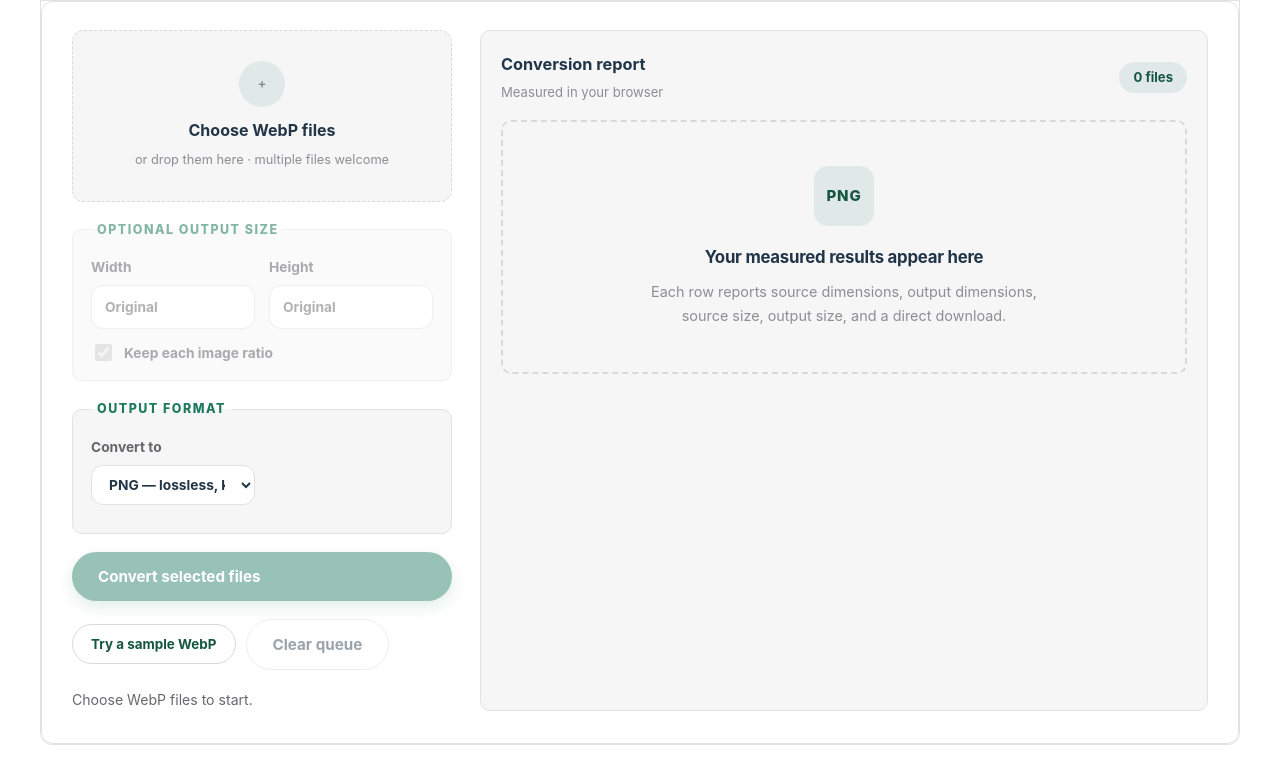
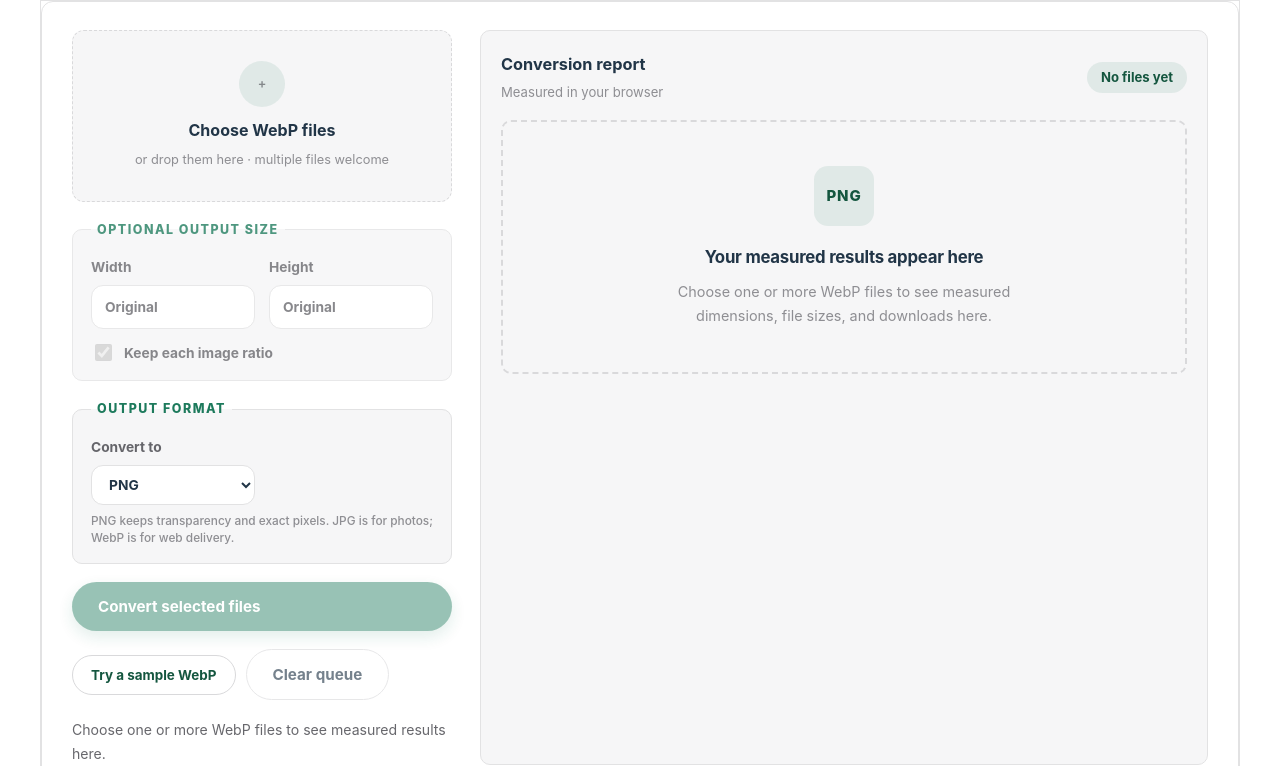
Before and after one commit to ijmu/pngtoolbox, a website built with Vite: page index.html in a window 1280 px wide. Shown: the part 989-1755 px from the top of the page. Built offline with nearby package versions, Linux system fonts and the light colour scheme; what pica would draw is missing.

Commit message:
Polish PNGToolbox responsive converter workspace (#5)
Polish PNGToolbox responsive converter workspace

```diff
--- a/index.html
+++ b/index.html
@@ -107,9 +107,9 @@
                     <div class="field-row">
                       <label>Convert to
                         <select id="webpPageFormat">
-                          <option value="png" selected>PNG — lossless, keeps transparency</option>
-                          <option value="jpg">JPG — smallest files for photos</option>
-                          <option value="webp">WebP — smallest files for the web</option>
+                          <option value="png" selected>PNG</option>
+                          <option value="jpg">JPG</option>
+                          <option value="webp">WebP</option>
                         </select>
                       </label>
                     </div>
@@ -118,7 +118,8 @@
                       <input id="webpPageQuality" type="range" min="40" max="95" value="85" />
                       <output id="webpQualityValue">85%</output>
                     </div>
-                    <p class="field-help" id="webpFormatNote" hidden>Some browsers cannot re-encode WebP. If that happens the file is saved as PNG instead and every affected row says so.</p>
+                    <p class="field-help format-help">PNG keeps transparency and exact pixels. JPG is for photos; WebP is for web delivery.</p>
+                     <p class="field-help" id="webpFormatNote" hidden>Some browsers cannot re-encode WebP. If that happens the file is saved as PNG instead and every affected row says so.</p>
                   </fieldset>
                   <button id="webpPageConvert" class="primary-button" type="button" disabled>Convert selected files</button>
                   <div class="webp-secondary-actions">
@@ -126,11 +127,11 @@
                     <button id="webpPageClear" class="secondary-button" type="button" disabled>Clear queue</button>
                   </div>
                   <progress id="webpPageProgress" class="progress-bar" max="100" value="0" hidden>0%</progress>
-                  <div id="webpPageStatus" class="status" role="status">Choose WebP files to start.</div>
+                  <div id="webpPageStatus" class="status" role="status">Choose one or more WebP files to see measured results here.</div>
                 </aside>
                 <div class="webp-results" aria-live="polite">
-                  <div class="webp-results-head"><div><strong>Conversion report</strong><span>Measured in your browser</span></div><span id="webpPageCount">0 files</span></div>
-                  <div id="webpPageEmpty" class="webp-empty"><span class="preview-symbol">PNG</span><h3>Your measured results appear here</h3><p>Each row reports source dimensions, output dimensions, source size, output size, and a direct download.</p></div>
+                  <div class="webp-results-head"><div><strong>Conversion report</strong><span>Measured in your browser</span></div><span id="webpPageCount">No files yet</span></div>
+                  <div id="webpPageEmpty" class="webp-empty"><span class="preview-symbol">PNG</span><h3>Your measured results appear here</h3><p>Choose one or more WebP files to see measured dimensions, file sizes, and downloads here.</p></div>
                   <p id="webpPageSummary" class="webp-summary" hidden></p>
                   <div id="webpPageResults" class="webp-result-list"></div>
                   <button id="webpPageZip" class="primary-button webp-zip" type="button" hidden>Download all PNGs as ZIP</button>
@@ -153,7 +154,7 @@
             <div class="hp-card"><div class="hp-icon">📦</div><h3>True batch conversion</h3><p>Queue as many WebP files as you need and convert them all in one pass — no one-at-a-time limits.</p></div>
             <div class="hp-card"><div class="hp-icon">🗂️</div><h3>One-click ZIP download</h3><p>Batch results are bundled into a single ZIP archive, so you download everything at once.</p></div>
             <div class="hp-card"><div class="hp-icon">🫥</div><h3>Transparency preserved</h3><p>If the WebP source has transparent pixels, the PNG output keeps the alpha channel intact.</p></div>
-            <div class="hp-card"><div class="hp-icon">🎚️</div><h3>PNG or JPG output</h3><p>Choose per batch: PNG for lossless quality and transparency, or JPG with an adjustable quality slider for the smallest photo files.</p></div>
+            <div class="hp-card"><div class="hp-icon">🎚️</div><h3>PNG, JPG, or WebP output</h3><p>Choose per batch: PNG for lossless quality and transparency, JPG for compact photos, or WebP for web delivery.</p></div>
             <div class="hp-card"><div class="hp-icon">📐</div><h3>Optional resizing</h3><p>Keep the original dimensions or set an exact output size with aspect-ratio protection.</p></div>
             <div class="hp-card"><div class="hp-icon">🧾</div><h3>Measured report</h3><p>Every row shows real source and output dimensions plus real file sizes — read from the actual files.</p></div>
             <div class="hp-card"><div class="hp-icon">🔒</div><h3>100% local &amp; private</h3><p>Conversion runs on your device with the browser's own decoders. Nothing is uploaded — ever.</p></div>
--- a/src/converter-ui.ts
+++ b/src/converter-ui.ts
@@ -132,14 +132,14 @@
   function renderJobs(): void {
     resetOutputs();
     const count = jobs.length;
-    ui.count.textContent = `${count} file${count === 1 ? "" : "s"}`;
+    ui.count.textContent = count ? `${count} file${count === 1 ? "" : "s"}` : "No files yet";
     const enabled = count > 0;
     ui.sizeControls.disabled = !enabled;
     ui.convertButton.disabled = !enabled || busy;
     ui.clearButton.disabled = !enabled || busy;
     ui.empty.hidden = enabled;
     if (!enabled) {
-      ui.status.textContent = `Choose ${fileLabel} to start.`;
+      ui.status.textContent = "Choose one or more WebP files to see measured results here.";
       return;
     }
     ui.status.textContent = `${count} valid file${count === 1 ? " is" : "s are"} ready. Pick an output format, then convert.`;
--- a/styles.css
+++ b/styles.css
@@ -669,7 +669,9 @@
 
 .webp-size-controls { border: 1px solid var(--line); border-radius: var(--radius); background: var(--surface-soft); padding: 16px; margin: 0; }
 .webp-size-controls legend { font-size: 0.8rem; font-weight: 750; color: var(--ink-2); padding: 0 6px; }
-.webp-size-controls:disabled { opacity: 0.55; }
+.webp-size-controls:disabled { opacity: 0.78; }
+.webp-size-controls:disabled label, .webp-size-controls:disabled input::placeholder { color: var(--ink-2); }
+.webp-secondary-actions .secondary-button:disabled { opacity: 0.62; }
 
 /* ---------- Evidence / decision / content grid / FAQ ---------- */
 .evidence-grid { display: grid; grid-template-columns: repeat(3, 1fr); gap: 20px; }
@@ -761,7 +763,9 @@
   color: var(--accent);
   padding: 0 6px;
 }
-.webp-size-controls:disabled { opacity: 0.55; }
+.webp-size-controls:disabled { opacity: 0.78; }
+.webp-size-controls:disabled label, .webp-size-controls:disabled input::placeholder { color: var(--ink-2); }
+.webp-secondary-actions .secondary-button:disabled { opacity: 0.62; }
 
 .webp-secondary-actions { display: flex; gap: 10px; align-items: center; flex-wrap: wrap; }
 .webp-secondary-actions .try-sample { margin-top: 0; }
@@ -882,7 +886,19 @@
 
 .webp-zip { justify-self: start; }
 
+.topbar nav { max-width: 100%; overflow-x: auto; white-space: nowrap; scrollbar-width: thin; }
+.topbar nav a { flex: 0 0 auto; }
+
 /* ---------- Responsive ---------- */
+.webp-workspace-grid > *, .webp-controls, .webp-results, .webp-size-controls, .webp-size-controls label { min-width: 0; }
+.webp-controls, .webp-results { max-width: 100%; }
+#webpFormatControls select { min-width: 0; text-overflow: ellipsis; white-space: nowrap; }
+.format-help { margin: -4px 0 0; line-height: 1.45; }
+body { overflow-x: clip; }
+@media (max-width: 1100px) {
+  .webp-workspace-grid { grid-template-columns: 1fr; }
+}
+
 @media (max-width: 980px) {
   .preset-tool-grid, .transparent-grid, .webp-workspace-grid, .tool-grid { grid-template-columns: 1fr; }
   .task-intro, .transparent-intro { grid-template-columns: 1fr; align-items: start; gap: 24px; }
```
